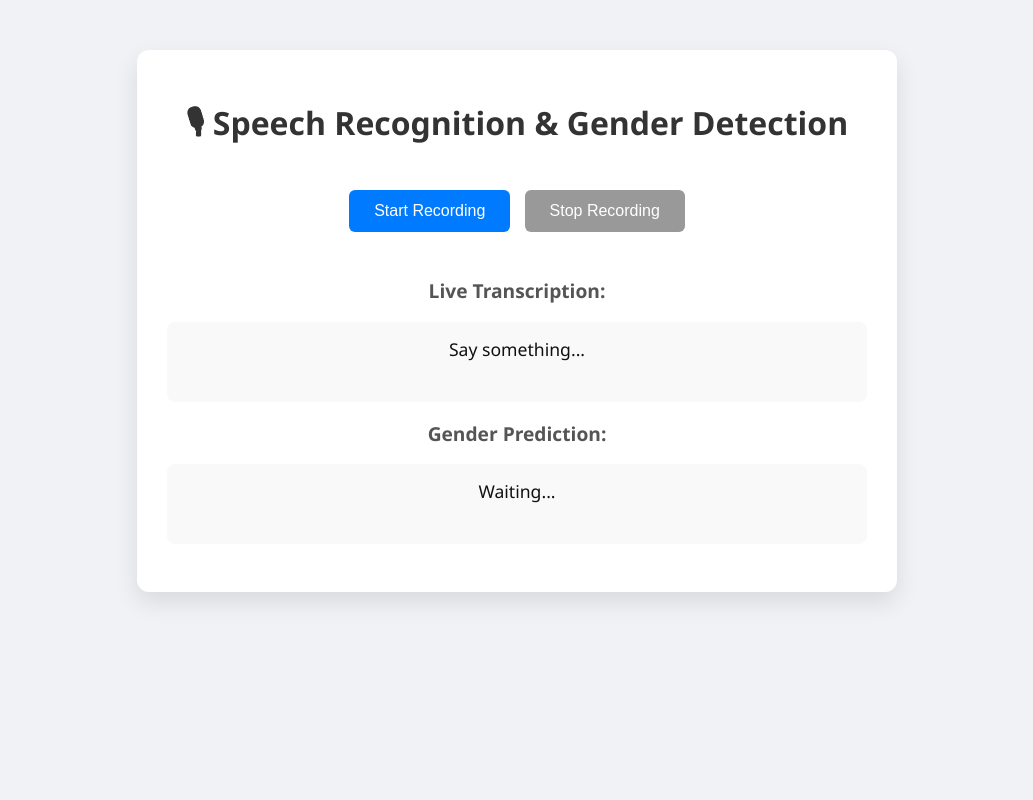
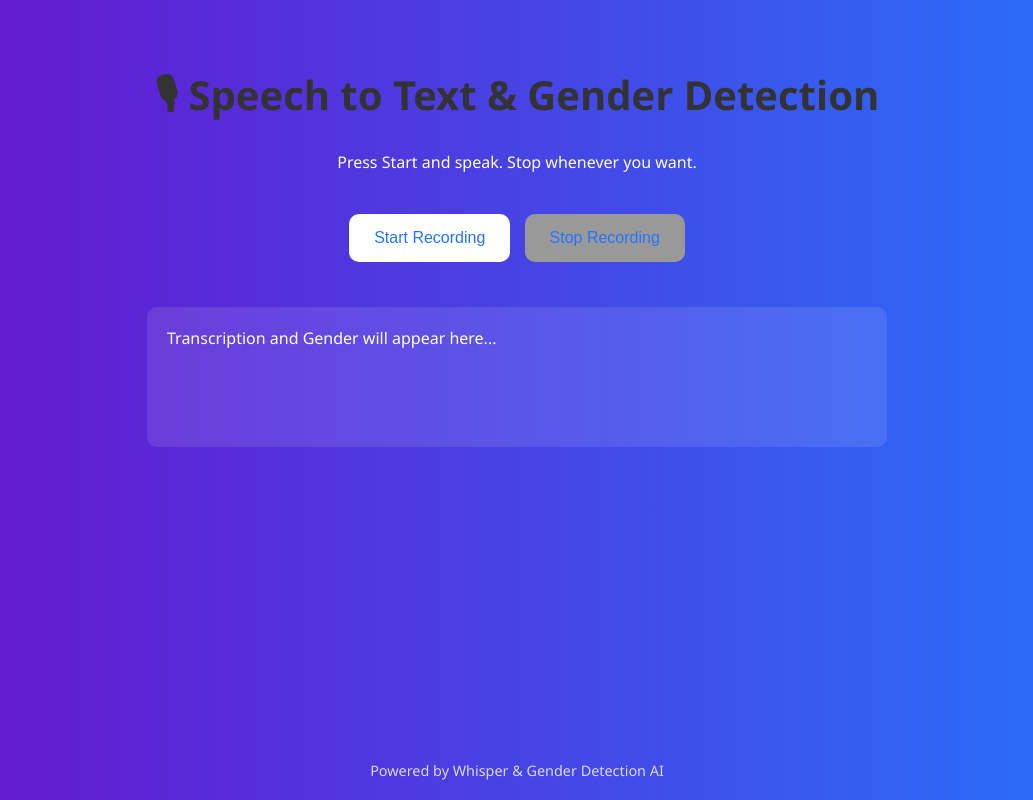
Before and after one commit to Sanjai229/Speech-recognition, a Flask app: page / in a window 1280 px wide. Shown: the whole page, without its empty margins (123-1156 px from the left). Run offline with Flask 3, Linux system fonts and the light colour scheme.

Commit message:
Update UI, enable continuous recording, fix gender prediction

```diff
--- a/app.py
+++ b/app.py
@@ -1,53 +1,44 @@
 from flask import Flask, render_template, request, jsonify
-import speech_recognition as sr
 import tempfile
-import os
-import subprocess
+import librosa
+import numpy as np
+# from your_gender_model import predict_gender  # Replace with your gender model
+# from whisper_module import transcribe_audio   # Replace with actual Whisper transcription
 
 app = Flask(__name__)
+
+# Dummy functions for demonstration
+def predict_gender(y, sr):
+    # Example: replace with actual model
+    energy = np.mean(np.abs(y))
+    return "Male" if energy > 0.01 else "Female"
+
+def transcribe_audio(y, sr):
+    # Example: replace with Whisper API call
+    return "This is a dummy transcription."
 
 @app.route("/")
 def index():
     return render_template("index.html")
 
-@app.route("/transcribe", methods=["POST"])
-def transcribe():
-    if "audio" not in request.files:
-        return jsonify({"error": "No audio uploaded"}), 400
+@app.route("/predict", methods=["POST"])
+def predict():
+    if 'audio' not in request.files:
+        return jsonify({"error": "No audio file provided"}), 400
 
     audio_file = request.files["audio"]
 
-    # Save original browser audio (webm/ogg)
-    with tempfile.NamedTemporaryFile(delete=False, suffix=".webm") as input_audio:
-        audio_file.save(input_audio.name)
-        input_path = input_audio.name
+    with tempfile.NamedTemporaryFile(suffix=".wav") as temp_audio:
+        audio_file.save(temp_audio.name)
+        y, sr = librosa.load(temp_audio.name, sr=16000)
 
-    # Convert to WAV using ffmpeg
-    output_path = input_path.replace(".webm", ".wav")
+        # Get transcription
+        text = transcribe_audio(y, sr)
 
-    try:
-        subprocess.run(
-            ["ffmpeg", "-y", "-i", input_path, output_path],
-            stdout=subprocess.DEVNULL,
-            stderr=subprocess.DEVNULL,
-            check=True
-        )
+        # Get gender
+        gender = predict_gender(y, sr)
 
-        recognizer = sr.Recognizer()
-        with sr.AudioFile(output_path) as source:
-            audio = recognizer.record(source)
-            text = recognizer.recognize_google(audio)
-
-    except sr.UnknownValueError:
-        text = "Could not understand audio"
-    except Exception as e:
-        return jsonify({"error": str(e)}), 500
-    finally:
-        os.remove(input_path)
-        if os.path.exists(output_path):
-            os.remove(output_path)
-
-    return jsonify({"text": text})
+        return jsonify({"text": text, "gender": gender})
 
 if __name__ == "__main__":
-    app.run(host="0.0.0.0", port=5000)
+    app.run(debug=True)
--- a/templates/index.html
+++ b/templates/index.html
@@ -3,26 +3,79 @@
 <head>
   <meta charset="UTF-8">
   <meta name="viewport" content="width=device-width, initial-scale=1.0">
-    <title>Speech Recognition + Gender Detection</title>
+  <title>Speech to Text & Gender Detection</title>
   <link rel="stylesheet" href="{{ url_for('static', filename='style.css') }}">
+  <style>
+    body {
+      font-family: 'Segoe UI', sans-serif;
+      background: linear-gradient(to right, #6a11cb, #2575fc);
+      color: #fff;
+      margin: 0;
+      padding: 0;
+      display: flex;
+      flex-direction: column;
+      align-items: center;
+      justify-content: flex-start;
+      min-height: 100vh;
+    }
+    header {
+      margin-top: 40px;
+      text-align: center;
+    }
+    h1 {
+      font-size: 2.5rem;
+      margin-bottom: 10px;
+    }
+    #controls {
+      margin: 20px;
+    }
+    button {
+      background-color: #fff;
+      color: #2575fc;
+      border: none;
+      padding: 15px 25px;
+      font-size: 1rem;
+      border-radius: 10px;
+      cursor: pointer;
+      margin: 5px;
+      transition: 0.3s;
+    }
+    button:hover {
+      background-color: #dce1f2;
+    }
+    #result {
+      background-color: rgba(255, 255, 255, 0.1);
+      padding: 20px;
+      border-radius: 10px;
+      width: 80%;
+      max-width: 700px;
+      min-height: 100px;
+      margin-top: 20px;
+      white-space: pre-wrap;
+    }
+    footer {
+      margin-top: auto;
+      padding: 20px;
+      font-size: 0.9rem;
+      opacity: 0.8;
+    }
+  </style>
 </head>
 <body>
-    <div class="container">
-        <h1>🎙 Speech Recognition & Gender Detection</h1>
 
-        <div class="controls">
+  <header>
+    <h1>🎙 Speech to Text & Gender Detection</h1>
+    <p>Press Start and speak. Stop whenever you want.</p>
+  </header>
+
+  <div id="controls">
     <button id="startBtn">Start Recording</button>
     <button id="stopBtn" disabled>Stop Recording</button>
   </div>
 
-        <div class="results">
-            <h2>Live Transcription:</h2>
-            <p id="transcription">Say something...</p>
+  <div id="result">Transcription and Gender will appear here...</div>
 
-            <h2>Gender Prediction:</h2>
-            <p id="gender">Waiting...</p>
-        </div>
-    </div>
+  <footer>Powered by Whisper & Gender Detection AI</footer>
 
   <script>
     let mediaRecorder;
@@ -30,46 +83,43 @@
 
     const startBtn = document.getElementById('startBtn');
     const stopBtn = document.getElementById('stopBtn');
-        const transcriptionEl = document.getElementById('transcription');
-        const genderEl = document.getElementById('gender');
+    const resultDiv = document.getElementById('result');
 
-        startBtn.addEventListener('click', async () => {
+    startBtn.onclick = async () => {
       const stream = await navigator.mediaDevices.getUserMedia({ audio: true });
       mediaRecorder = new MediaRecorder(stream);
       audioChunks = [];
 
-            mediaRecorder.start();
-            startBtn.disabled = true;
-            stopBtn.disabled = false;
-            transcriptionEl.innerText = "Recording...";
-
-            mediaRecorder.ondataavailable = event => {
-                audioChunks.push(event.data);
-            };
-        });
-
-        stopBtn.addEventListener('click', async () => {
-            if (mediaRecorder && mediaRecorder.state !== 'inactive') {
-                mediaRecorder.stop();
-                stopBtn.disabled = true;
-                startBtn.disabled = false;
-            }
+      mediaRecorder.ondataavailable = event => audioChunks.push(event.data);
 
       mediaRecorder.onstop = async () => {
         const audioBlob = new Blob(audioChunks, { type: 'audio/wav' });
         const formData = new FormData();
         formData.append('audio', audioBlob, 'recording.wav');
 
-                const response = await fetch('/transcribe', {
+        try {
+          const response = await fetch('/predict', {
             method: 'POST',
             body: formData
           });
+          const data = await response.json();
+          resultDiv.innerText = `Text: ${data.text}\nGender: ${data.gender}`;
+        } catch (err) {
+          resultDiv.innerText = "Error: Could not process audio.";
+        }
+      };
 
-                const data = await response.json();
-                transcriptionEl.innerText = data.text;
-                genderEl.innerText = data.gender;
+      mediaRecorder.start();
+      startBtn.disabled = true;
+      stopBtn.disabled = false;
+      resultDiv.innerText = "Recording... Speak now!";
     };
-        });
+
+    stopBtn.onclick = () => {
+      mediaRecorder.stop();
+      startBtn.disabled = false;
+      stopBtn.disabled = true;
+    };
   </script>
 </body>
 </html>
```
Lines whose indentation alone changed are shown as unchanged.
